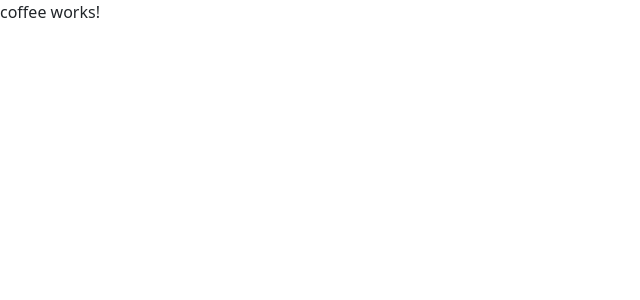
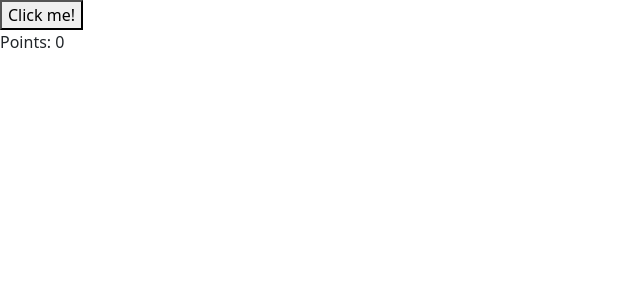
Before and after one commit to tmayphillips/abe-lincoln-coffee, an Angular app in the folder AbeLincolnProject/: page / in a window 1280 px wide. Shown: the top 300 px of the page, without its empty margins (0-640 px from the left). Built offline with nearby package versions, Linux system fonts and the light colour scheme.

Commit message:
added order comparison

```diff
--- a/AbeLincolnProject/src/app/coffee/Order.ts
+++ b/AbeLincolnProject/src/app/coffee/Order.ts
@@ -2,10 +2,10 @@ export class Order{
     constructor(
         public name:string,
         public size:string,
-        public espressoShots:number,
-        public sugars:string,
-        public dairy:string,
+        public shotCount:number,
+        public sweetener:string,
+        public milkType:string,
         public flavor:string,
-        public toppings:string
+        public topping:string
     ) {}
 }
--- a/AbeLincolnProject/src/app/coffee/coffee.component.html
+++ b/AbeLincolnProject/src/app/coffee/coffee.component.html
@@ -1 +1,2 @@
-<p>coffee works!</p>
+<button (click)="compareOrders()">Click me!</button>
+<div>Points: {{points}}</div>
--- a/AbeLincolnProject/src/app/coffee/coffee.component.ts
+++ b/AbeLincolnProject/src/app/coffee/coffee.component.ts
@@ -1,4 +1,5 @@
 import { Component, OnInit } from '@angular/core';
+import { Order } from './Order';
 
 @Component({
   selector: 'coffee',
@@ -6,10 +7,43 @@ import { Component, OnInit } from '@angular/core';
   styleUrls: ['./coffee.component.scss']
 })
 export class CoffeeComponent implements OnInit {
+  points:number = 0;
+  customerOrder:Order = new Order('Xavo', 'med', 3, 'sugar', 'milk', '', 'caramel');
+  createdOrder:Order = new Order('Xavi', 'med', 2, 'sugar', 'soy milk', '', 'caramel');
+
 
   constructor() { }
 
   ngOnInit(): void {
   }
 
+  compareOrders(){
+    if(JSON.stringify(this.createdOrder) === JSON.stringify(this.customerOrder))
+      this.points +=  7;
+    else{
+      //This is where the fun happens
+      //Basically, there will be 7 variables that are comparisons on if a property of customerOrder matches created order
+      //Those variables will be wrapped up into an array that will be looped through.
+      //The count of 'true' variables (matches) will be added up, divided by 2 and rounded down (with Math.floor)
+      //That will determine the number of points that is added to the point total
+      let matchCount = 0;
+      let nameComp:boolean = this.customerOrder.name === this.createdOrder.name;
+      let sizeComp:boolean = this.customerOrder.size === this.createdOrder.size;
+      let shotComp:boolean = this.customerOrder.shotCount === this.createdOrder.shotCount;
+      let sugarComp:boolean = this.customerOrder.sweetener === this.createdOrder.sweetener;
+      let dairyComp:boolean = this.customerOrder.milkType === this.createdOrder.milkType;
+      let flavorComp:boolean = this.customerOrder.flavor === this.createdOrder.flavor;
+      let topComp:boolean = this.customerOrder.topping === this.createdOrder.topping;
+
+      let comparisons = [nameComp, sizeComp, shotComp, sugarComp, dairyComp, flavorComp, topComp]
+      for(let comp of comparisons)
+      {
+        if(comp)
+          matchCount++
+      }
+
+      this.points += matchCount;
+    }
+  }
+
 }
```
